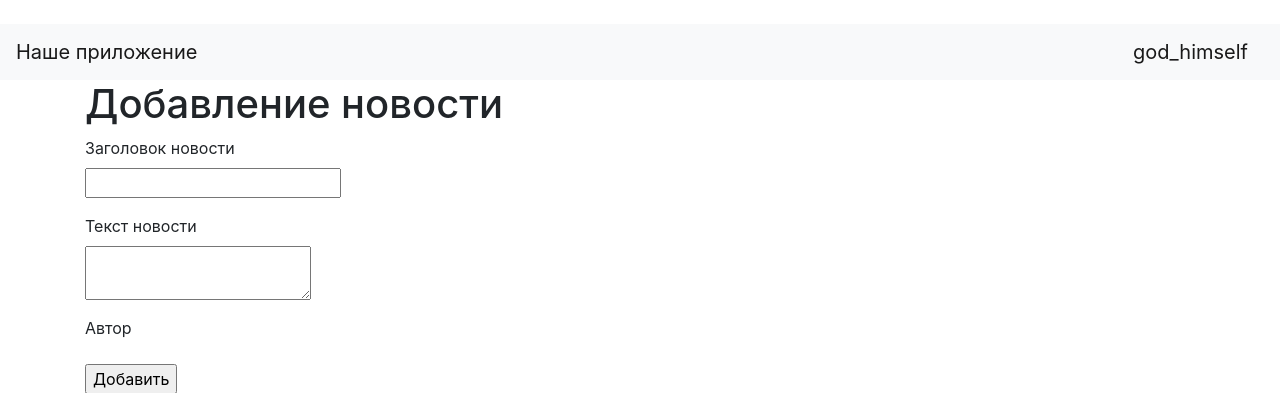
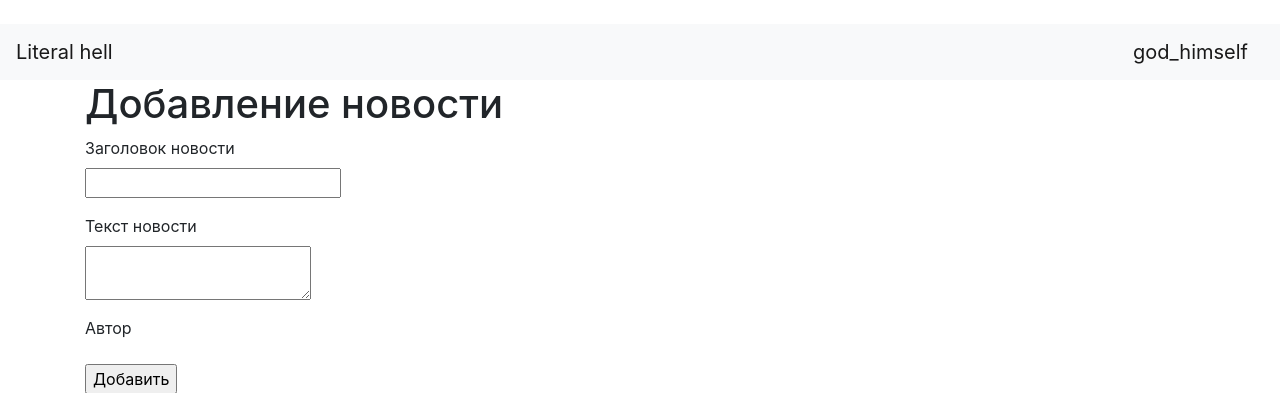
Before and after one commit to agit8ed/dumber_server, a Flask app: page /add_news in a window 1280 px wide. Shown: the top 393 px of the page. Run offline with Flask 2, Linux system fonts and the light colour scheme; the visitor is signed in with stand-in values (Sample User, id 1); some libraries are stand-ins or nearby versions.

Commit message:
Add files via upload

```diff
--- a/dumb_server-master(1)/dumb_server-master/server/templates/base.html
+++ b/dumb_server-master(1)/dumb_server-master/server/templates/base.html
@@ -9,7 +9,7 @@
   <body>
     <header>
       <nav class="navbar navbar-light bg-light">
-        <a class="navbar-brand" href="#">Наше приложение</a>
+        <a class="navbar-brand" href="#">Literal hell</a>
           {% if "username" in session %}
             <a class="navbar-brand" href="/logout">{{session['username']}}</a>
           {% endif %}
```
Also changed, not shown: dumb_server-master(1)/dumb_server-master/server/news.db.
